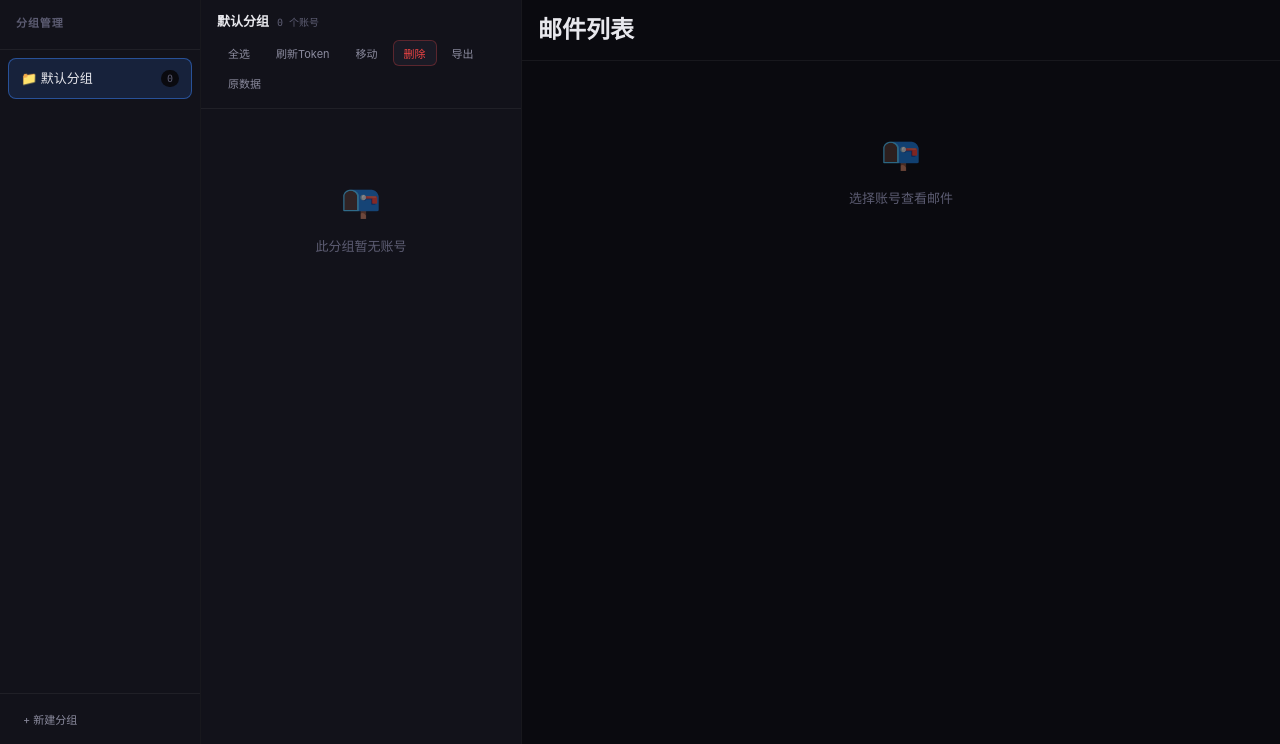
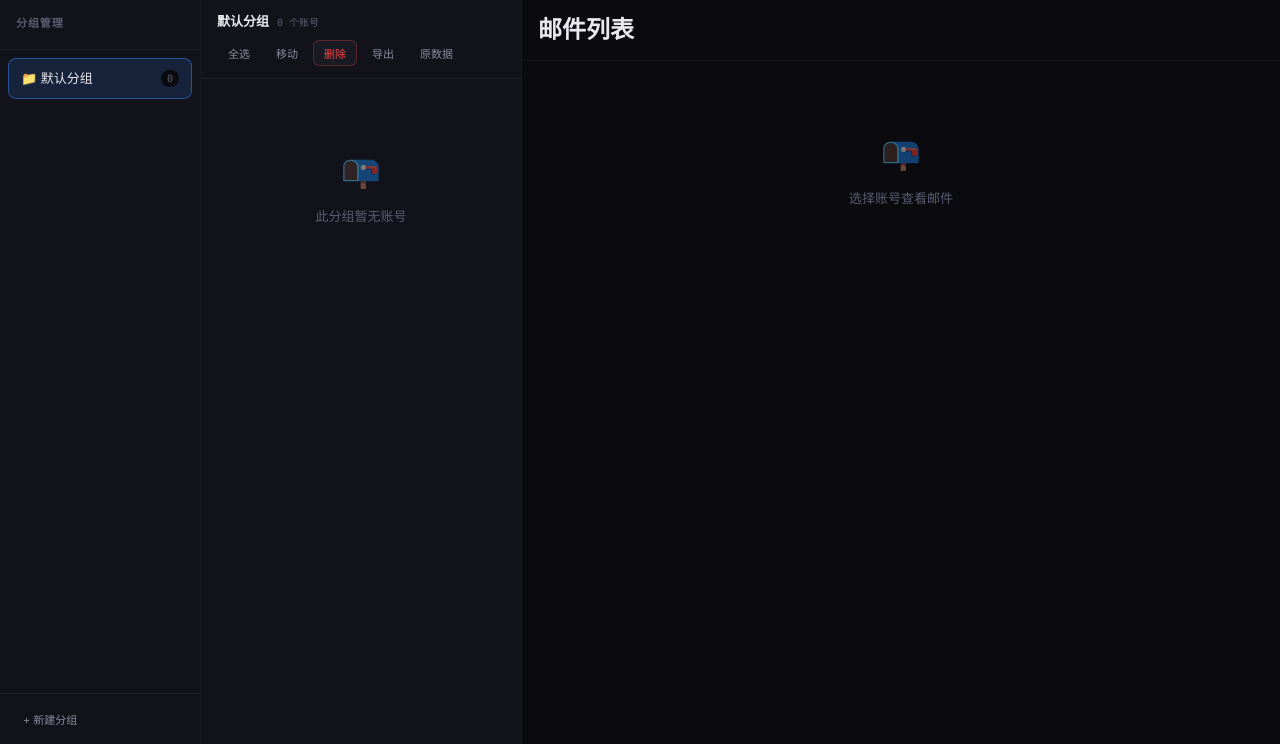
Before and after one commit to a137460387/email-token-post, a Flask app: page / in a window 1280 px wide. Shown: the part 56-800 px from the top of the page. Run offline with Flask 3, Linux system fonts and the light colour scheme.

Commit message:
refactor: 简化token刷新逻辑，点击账号即刷新
- 点击账号获取邮件时自动刷新token
- 移除批量刷新API和手动刷新按钮
- 移除token过期检查逻辑，每次点击都刷新
- 邮件详情和最新邮件使用缓存的token

```diff
--- a/app.py
+++ b/app.py
@@ -372,88 +372,29 @@ def export_raw():
 
 # ---- 邮件操作 API ----
 
-@app.route('/api/accounts/<account_id>/refresh', methods=['POST'])
-def refresh_account_token(account_id):
-    """手动刷新指定账号的token"""
+@app.route('/api/emails/<account_id>', methods=['GET'])
+def get_emails(account_id):
+    """获取邮件列表（点击账号时调用，自动刷新token）"""
     data = load_data()
     account, group = find_account(data, account_id)
 
     if not account:
         return jsonify({'success': False, 'error': '账号不存在'}), 404
 
+    # 每次点击都刷新token
     refresh_result = refresh_access_token(account['client_id'], account['refresh_token'])
     if refresh_result['success']:
         account['access_token'] = refresh_result['access_token']
         account['refresh_token'] = refresh_result.get('refresh_token', account['refresh_token'])
         account['token_expires_at'] = refresh_result['expires_at']
         account['status'] = '有效'
-        save_data(data)
-        return jsonify({'success': True, 'message': 'Token已刷新'})
     else:
         account['status'] = '失效'
         save_data(data)
-        return jsonify({'success': False, 'error': refresh_result['error']})
-
-
-@app.route('/api/accounts/refresh-all', methods=['POST'])
-def refresh_all_tokens():
-    """批量刷新所有账号token（带延迟避免风控）"""
-    data = load_data()
-    import time as _time
-    results = []
-
-    for group in data['groups']:
-        for acc in group['accounts']:
-            # 只刷新过期的token
-            if is_token_valid(acc):
-                results.append({'email': acc['email'], 'status': '跳过（未过期）'})
-                continue
-
-            refresh_result = refresh_access_token(acc['client_id'], acc['refresh_token'])
-            if refresh_result['success']:
-                acc['access_token'] = refresh_result['access_token']
-                acc['refresh_token'] = refresh_result.get('refresh_token', acc['refresh_token'])
-                acc['token_expires_at'] = refresh_result['expires_at']
-                acc['status'] = '有效'
-                results.append({'email': acc['email'], 'status': '成功'})
-            else:
-                acc['status'] = '失效'
-                results.append({'email': acc['email'], 'status': '失败'})
-
-            _time.sleep(1)  # 每次刷新间隔1秒，避免风控
+        return jsonify({'success': False, 'error': f'Token刷新失败: {refresh_result["error"]}'})
 
     save_data(data)
-    return jsonify({'success': True, 'results': results})
-
-
-@app.route('/api/emails/<account_id>', methods=['GET'])
-def get_emails(account_id):
-    """获取账号的邮件列表"""
-    data = load_data()
-    account, group = find_account(data, account_id)
-
-    if not account:
-        return jsonify({'success': False, 'error': '账号不存在'}), 404
-
-    # 检查token是否有效
-    access_token, need_refresh = ensure_access_token(account)
-
-    if need_refresh:
-        # token过期，自动刷新
-        refresh_result = refresh_access_token(account['client_id'], account['refresh_token'])
-        if refresh_result['success']:
-            access_token = refresh_result['access_token']
-            account['access_token'] = access_token
-            account['refresh_token'] = refresh_result.get('refresh_token', account['refresh_token'])
-            account['token_expires_at'] = refresh_result['expires_at']
-            account['status'] = '有效'
-            save_data(data)
-        else:
-            account['status'] = '失效'
-            save_data(data)
-            return jsonify({'success': False, 'error': f'Token刷新失败: {refresh_result["error"]}'})
-
-    result = fetch_emails(access_token)
+    result = fetch_emails(account['access_token'])
     if result.get('success'):
         return jsonify({'success': True, 'messages': result['messages'], 'email': account['email']})
     else:
@@ -462,27 +403,16 @@ def get_emails(account_id):
 
 @app.route('/api/emails/<account_id>/<message_id>', methods=['GET'])
 def get_email_detail(account_id, message_id):
-    """获取邮件详情"""
+    """获取邮件详情（使用缓存的token）"""
     data = load_data()
     account, group = find_account(data, account_id)
 
     if not account:
         return jsonify({'success': False, 'error': '账号不存在'}), 404
 
-    # 检查token是否有效
-    access_token, need_refresh = ensure_access_token(account)
-
-    if need_refresh:
-        refresh_result = refresh_access_token(account['client_id'], account['refresh_token'])
-        if refresh_result['success']:
-            access_token = refresh_result['access_token']
-            account['access_token'] = access_token
-            account['refresh_token'] = refresh_result.get('refresh_token', account['refresh_token'])
-            account['token_expires_at'] = refresh_result['expires_at']
-            account['status'] = '有效'
-            save_data(data)
-        else:
-            return jsonify({'success': False, 'error': 'Token已过期，请刷新邮件列表'})
+    access_token = account.get('access_token', '')
+    if not access_token:
+        return jsonify({'success': False, 'error': '请先点击账号刷新邮件列表'})
 
     result = fetch_email_detail(access_token, message_id)
     if result.get('success'):
@@ -493,27 +423,16 @@ def get_email_detail(account_id, message_id):
 
 @app.route('/api/emails/<account_id>/latest', methods=['GET'])
 def get_latest_email(account_id):
-    """获取最新一封邮件"""
+    """获取最新邮件（使用缓存的token）"""
     data = load_data()
     account, group = find_account(data, account_id)
 
     if not account:
         return jsonify({'success': False, 'error': '账号不存在'}), 404
 
-    # 检查token是否有效
-    access_token, need_refresh = ensure_access_token(account)
-
-    if need_refresh:
-        refresh_result = refresh_access_token(account['client_id'], account['refresh_token'])
-        if refresh_result['success']:
-            access_token = refresh_result['access_token']
-            account['access_token'] = access_token
-            account['refresh_token'] = refresh_result.get('refresh_token', account['refresh_token'])
-            account['token_expires_at'] = refresh_result['expires_at']
-            account['status'] = '有效'
-            save_data(data)
-        else:
-            return jsonify({'success': False, 'error': 'Token刷新失败'})
+    access_token = account.get('access_token', '')
+    if not access_token:
+        return jsonify({'success': False, 'error': '请先点击账号刷新邮件列表'})
 
     headers = {
         'Authorization': f'Bearer {access_token}',
--- a/static/app.js
+++ b/static/app.js
@@ -582,27 +582,6 @@ document.addEventListener('DOMContentLoaded', () => {
     // 删除勾选
     document.getElementById('btnDeleteSelected').addEventListener('click', batchDeleteAccounts);
 
-    // 刷新Token
-    document.getElementById('btnRefreshToken').addEventListener('click', async () => {
-        const ids = Array.from(selectedAccountIds);
-        if (ids.length === 0) {
-            showToast('请先勾选要刷新的账号', 'error');
-            return;
-        }
-        showToast('正在刷新Token...', 'info');
-        try {
-            const resp = await fetch('/api/accounts/refresh-all', { method: 'POST' });
-            const data = await resp.json();
-            if (data.success) {
-                const summary = data.results.map(r => `${r.email}: ${r.status}`).join('\n');
-                showToast(`刷新完成`, 'success');
-                fetchGroups();
-            }
-        } catch (e) {
-            showToast('刷新失败', 'error');
-        }
-    });
-
     // 导出账密
     document.getElementById('btnExport').addEventListener('click', () => exportAccounts('export'));
 
--- a/templates/index.html
+++ b/templates/index.html
@@ -46,7 +46,6 @@
                     </div>
                     <div class="toolbar">
                         <button class="btn btn-ghost btn-sm" id="btnSelectAll">全选</button>
-                        <button class="btn btn-ghost btn-sm" id="btnRefreshToken">刷新Token</button>
                         <button class="btn btn-ghost btn-sm" id="btnMoveGroup">移动</button>
                         <button class="btn btn-danger btn-sm" id="btnDeleteSelected">删除</button>
                         <button class="btn btn-ghost btn-sm" id="btnExport">导出</button>
```
